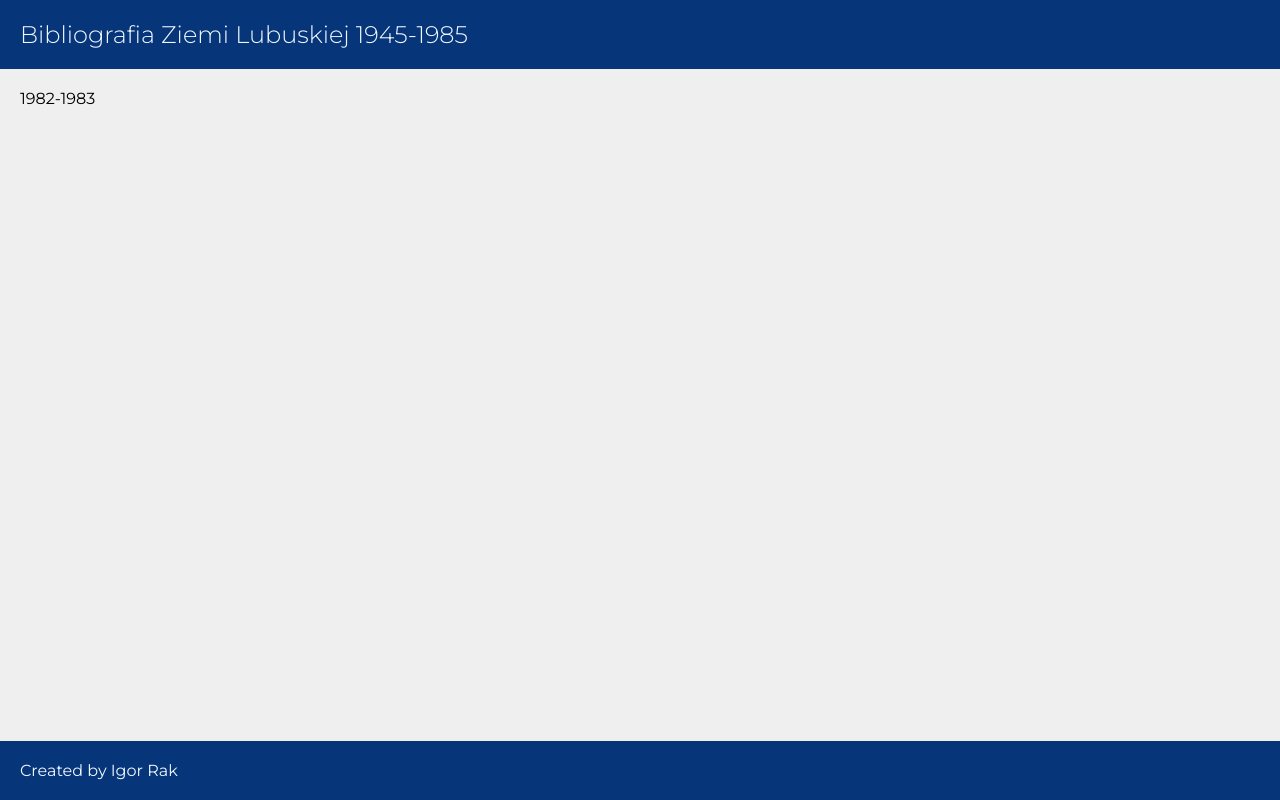
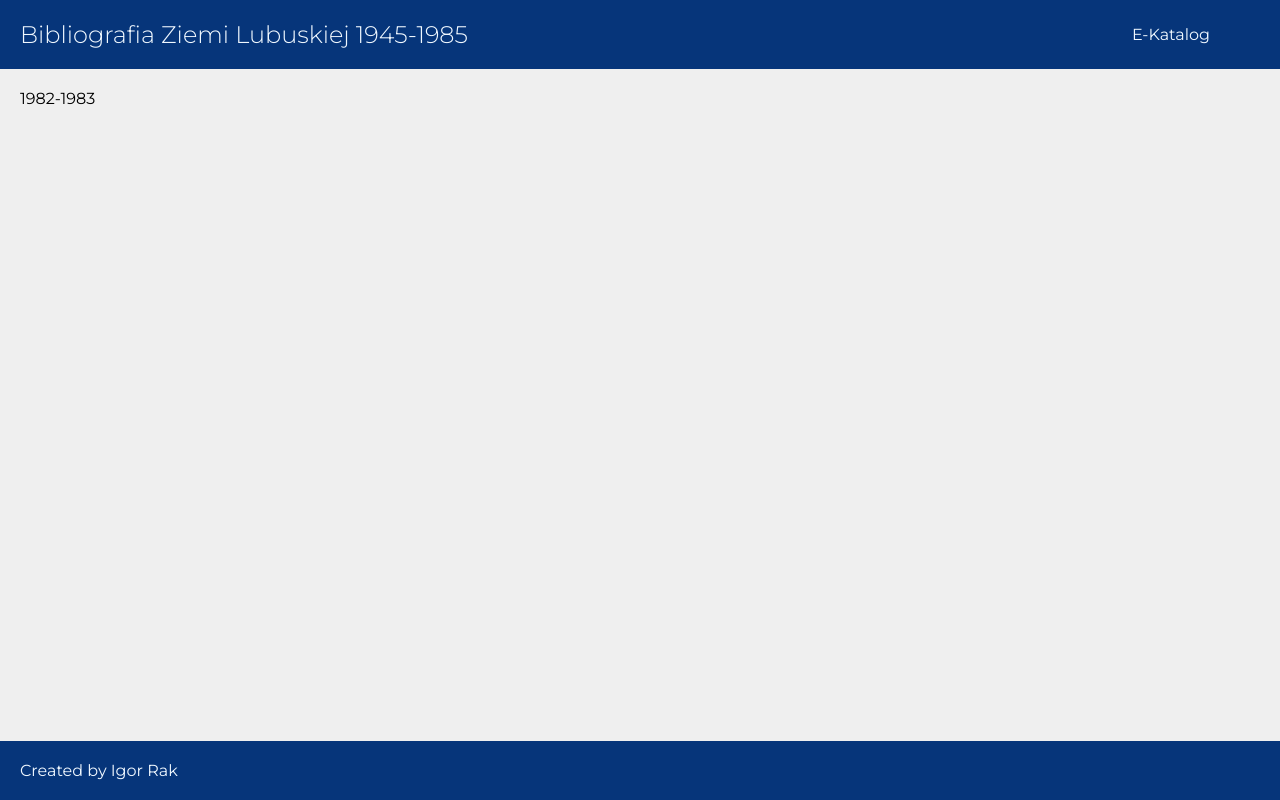
Before and after one commit to igorraknorwid/Bibliography, a React (Create React App) app: page / in a window 1280 px wide. Built offline with nearby package versions, Linux system fonts and the light colour scheme.

Commit message:
filters changed

```diff
--- a/public/index.html
+++ b/public/index.html
@@ -30,7 +30,7 @@
       href="https://fonts.googleapis.com/css2?family=Montserrat:wght@300;400;500;600;700&display=swap"
       rel="stylesheet"
     />
-    <title>React App</title>
+    <title>Bibliografia Ziemi Lubuskiej</title>
   </head>
   <body>
     <noscript>You need to enable JavaScript to run this app.</noscript>
--- a/src/App.css
+++ b/src/App.css
@@ -18,6 +18,12 @@
   padding: 20px;
 }
 
+.header-container {
+  display: flex;
+  align-items: center;
+  justify-content: space-between;
+}
+
 .header-title {
   font-size: 1.5rem;
   font-weight: 300;
@@ -26,7 +32,7 @@
 .up,
 .filter,
 .content {
-  background-color: ivory;
+  background-color: #fff;
   border: 1px solid lightgray;
   padding: 20px;
 }
--- a/src/components/Header.tsx
+++ b/src/components/Header.tsx
@@ -8,6 +8,11 @@ function Header() {
         <h1 className='header-title'>
           <Link to='/'> Bibliografia Ziemi Lubuskiej 1945-1985</Link>
         </h1>
+        <div style={{ margin: "0 50px" }}>
+          <a href='https://opac.wimbp.zgora.pl/integro/catalog' target='_blank'>
+            E-Katalog
+          </a>
+        </div>
       </div>
     </header>
   );
--- a/src/components/ItemFilter.tsx
+++ b/src/components/ItemFilter.tsx
@@ -17,13 +17,14 @@ const ItemFilter: FC<IFilter> = ({
   return (
     <div className='filter'>
       {/* <h2>Filtruj według haseł:</h2> */}
-      {filters["item"] === "all" ? (
+      {filters["item"] === "all" && filters["letter"] === "all" ? (
         <button className='btn--active' onClick={resetFilter}>
           wszystkie hasła
         </button>
       ) : (
-        <button className='filter__btn' onClick={resetFilter}>
-          wszystkie hasła
+        <button className='btn-disabled' onClick={resetFilter} disabled={true}>
+          hasła z literą{" "}
+          <span style={{ fontWeight: "700" }}>{filters.letter}</span>
         </button>
       )}
 
--- a/src/components/LetterFilter.tsx
+++ b/src/components/LetterFilter.tsx
@@ -99,7 +99,7 @@ const LetterFilter: FC<IFilter> = ({
             );
           } else {
             return (
-              <button key={i} disabled={true}>
+              <button className='btn-disabled' key={i} disabled={true}>
                 {l}
               </button>
             );
--- a/src/index.css
+++ b/src/index.css
@@ -121,6 +121,7 @@ h2 {
 .main {
   flex: 1;
   background-color: #efefef;
+  /* margin-top: 70px; */
 }
 
 .header,
@@ -128,6 +129,13 @@ h2 {
   background-color: #06357a;
   color: aliceblue;
 }
+
+/* .header {
+  position: fixed;
+  top: 0;
+  left: 0;
+  width: 100%;
+} */
 
 button {
   color: #06357a;
@@ -143,6 +151,13 @@ button.btn--active {
   color: #052c66;
 }
 
+.btn-disabled {
+  text-decoration: none;
+}
+.btn-disabled:hover {
+  text-decoration: none;
+}
+
 select {
   border: 1px solid #000;
 }
--- a/src/pages/Bibliograohy.tsx
+++ b/src/pages/Bibliograohy.tsx
@@ -53,6 +53,7 @@ function Bibliography() {
         <div className='up-box'>
           <h2 className='up-title'>1982-1983</h2>
         </div>
+
         <div className='select'>
           <span>Liczba kart na stronie: </span>
           <select
```
